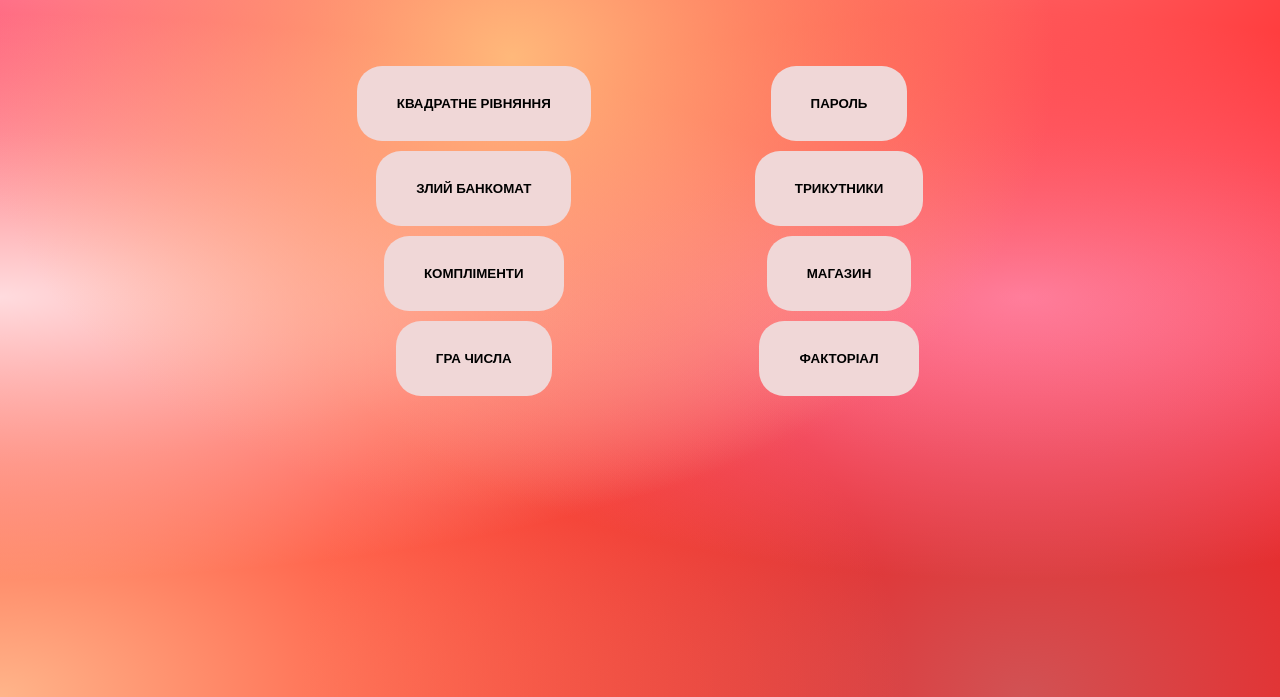
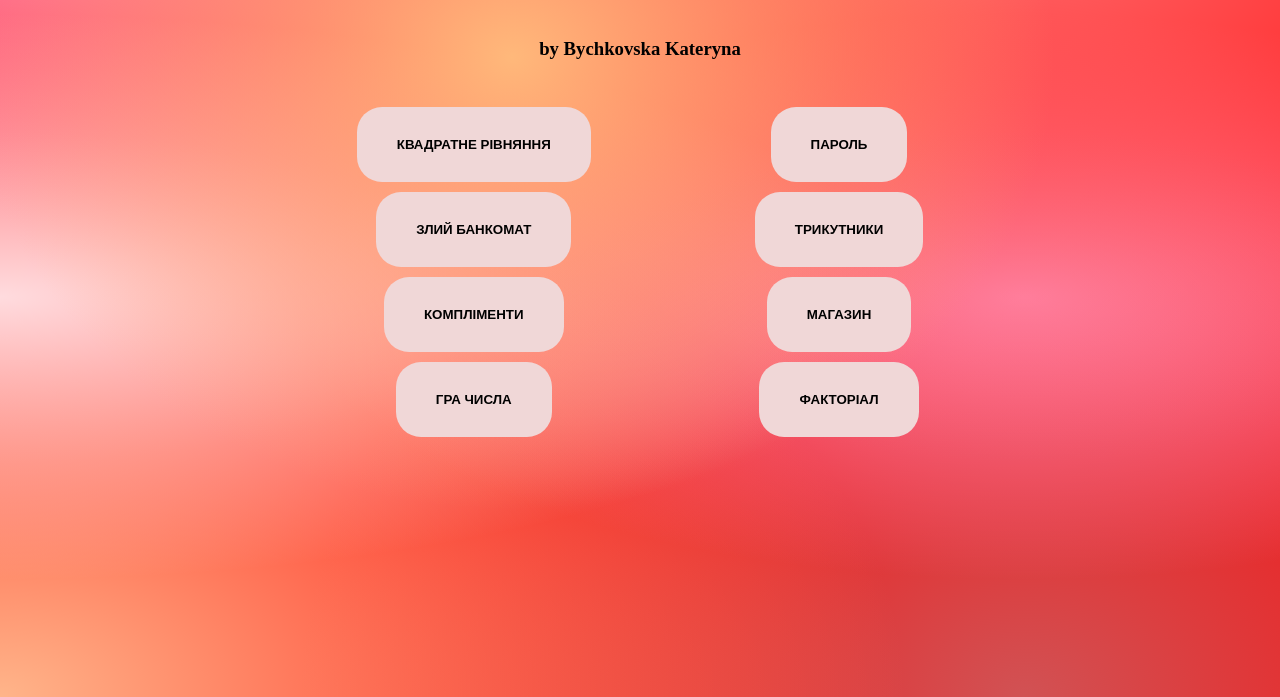
Before and after one commit to KaterinaB2/Final_project_01, a plain HTML site: page index.html in a window 1280 px wide. Shown: the part 103-800 px from the top of the page. Drawn offline with Linux system fonts and the light colour scheme.

Commit message:
index.html

```diff
--- a/index.html
+++ b/index.html
@@ -61,14 +61,15 @@
         }
     </style>
     <h2>JavaScript</h2>
-    <div class="javascript by Bychkovska Kateryna">
+    <h3>by Bychkovska Kateryna</h3>
+    <div class="javascript">
 
         <br><a href="JS5D2.html"target="_blank"><button class="button" role="button">Квадратне рівняння</button></a>
         <br><a href="money_dz_1.html" target="_blank"><button class="button" role="button">Злий банкомат</button></a>
         <br><a href="JS13D1.html"target="_blank"><button class="button" role="button">Компліменти</button></a>
         <br><a href="JS11D1.html" target="_blank"><button class="button" role="button">Гра числа</button></a>
     </div>
-    <div class="javascript by Bychkovska Kateryna">
+    <div class="javascript">
         <br><a href="JS5D1.html"target="_blank"><button class="button" role="button">Пароль</button></a>
         <br><a href="JS3D.html" target="_blank"><button class="button" role="button">Трикутники</button></a>
         <br><a href="JS10D2.html" target="_blank"><button class="button" role="button">Магазин</button></a>
```
